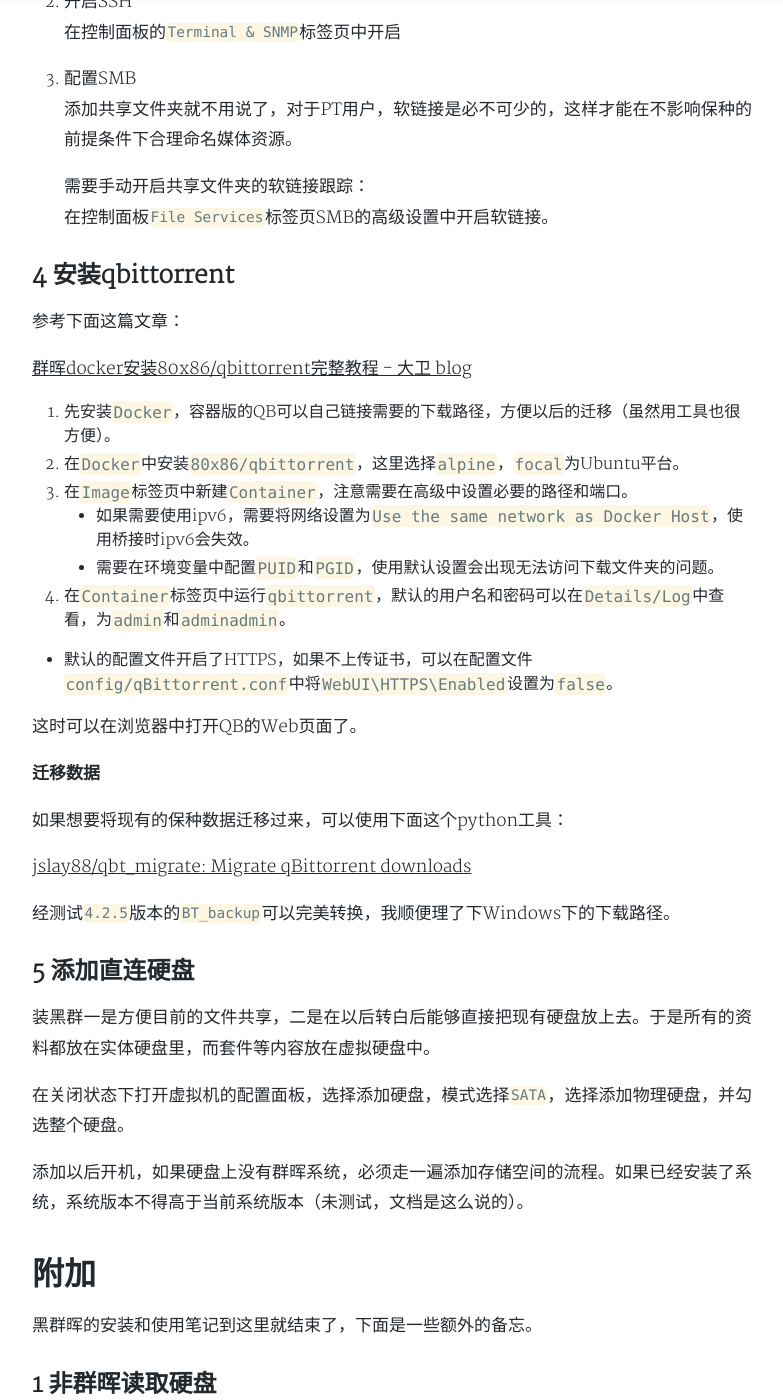
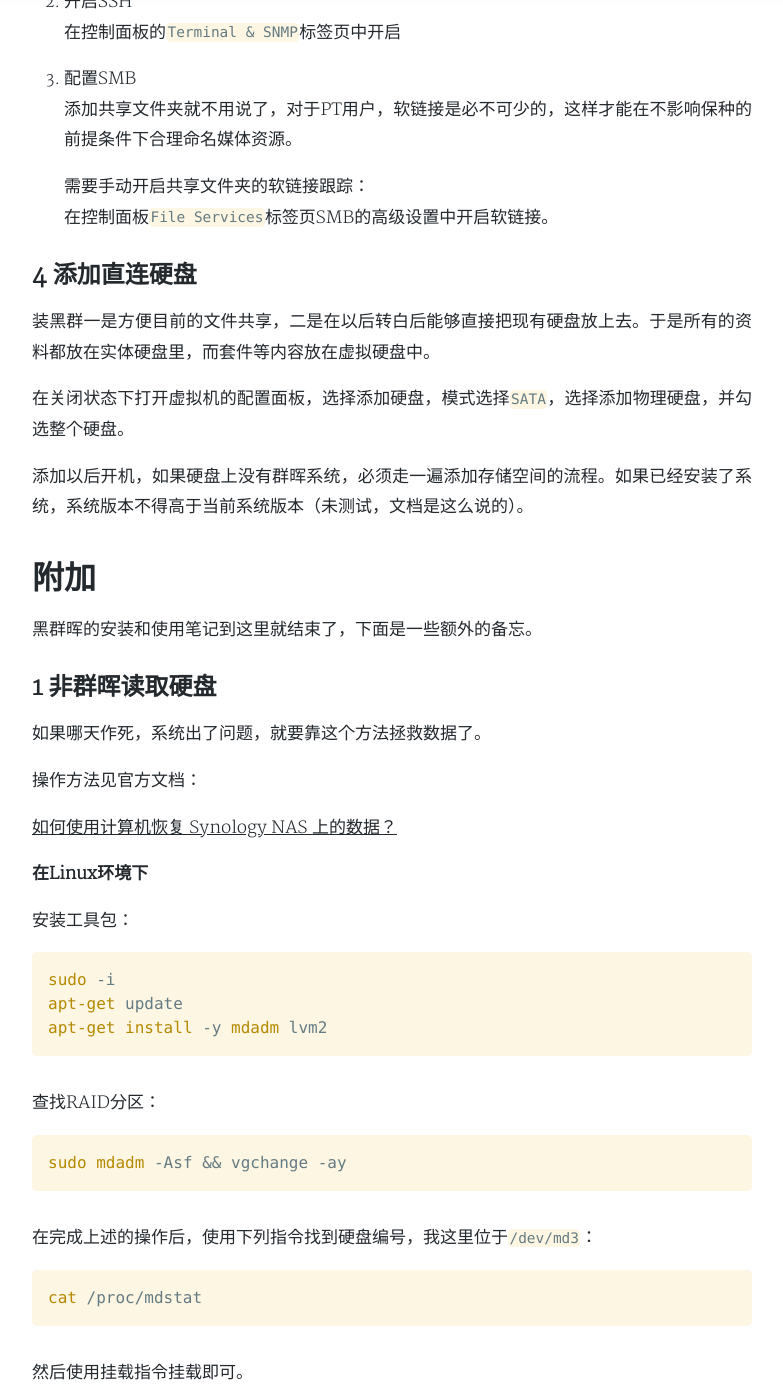
Before and after one commit to lgtm-migrator/echo094.github.io, a Jekyll site: the page built from _posts/2020-07-04-linux-synology-vmware.md, in a window 1280 px wide and 1400 px high, scrolled down 1548 px. Shown: the whole window, without its empty margins (248-1031 px from the left). Built offline with Jekyll 4.4.1, drawn with Linux system fonts in a browser that asks for light colours; nearby versions of some CDN libraries; a style sheet for code colours, icons or effects is not loaded; some of the changed text lies outside the part shown.

Commit message:
Update 2020-07-04-linux-synology-vmware.md

````diff
--- a/_posts/2020-07-04-linux-synology-vmware.md
+++ b/_posts/2020-07-04-linux-synology-vmware.md
@@ -73,34 +73,7 @@ tags: linux synology
 
 
 
-## 4 安装qbittorrent
-
-参考下面这篇文章：
-
-[群晖docker安装80x86/qbittorrent完整教程 - 大卫 blog](https://www.iyuu.cn/archives/304/)
-
-0. 先安装`Docker`，容器版的QB可以自己链接需要的下载路径，方便以后的迁移（虽然用工具也很方便）。
-1. 在`Docker`中安装`80x86/qbittorrent`，这里选择`alpine`，`focal`为Ubuntu平台。
-2. 在`Image`标签页中新建`Container`，注意需要在高级中设置必要的路径和端口。
-   * 如果需要使用ipv6，需要将网络设置为`Use the same network as Docker Host`，使用桥接时ipv6会失效。
-   * 需要在环境变量中配置`PUID`和`PGID`，使用默认设置会出现无法访问下载文件夹的问题。
-3. 在`Container`标签页中运行`qbittorrent`，默认的用户名和密码可以在`Details/Log`中查看，为`admin`和`adminadmin`。
-
-* 默认的配置文件开启了HTTPS，如果不上传证书，可以在配置文件`config/qBittorrent.conf`中将`WebUI\HTTPS\Enabled`设置为`false`。
-
-这时可以在浏览器中打开QB的Web页面了。
-
-**迁移数据**
-
-如果想要将现有的保种数据迁移过来，可以使用下面这个python工具：
-
-[jslay88/qbt_migrate: Migrate qBittorrent downloads](https://github.com/jslay88/qbt_migrate)
-
-经测试`4.2.5`版本的`BT_backup`可以完美转换，我顺便理了下Windows下的下载路径。
-
-
-
-## 5 添加直连硬盘
+## 4 添加直连硬盘
 
 装黑群一是方便目前的文件共享，二是在以后转白后能够直接把现有硬盘放上去。于是所有的资料都放在实体硬盘里，而套件等内容放在虚拟硬盘中。
 
@@ -170,3 +143,25 @@ mount /dev/md3 /mnt/ -o rw
 开机以后硬盘能够正常读取，只需要修复一下系统分区，毕竟920的系统版本比黑群的高。
 
 根据官方文档：[如何在多台 Synology NAS（DSM 6.0 和更新版本）之间进行迁移](https://www.synology.com/zh-cn/knowledgebase/DSM/tutorial/General_Setup/How_to_migrate_between_Synology_NAS_DSM_6_0_and_later)，使用**Hyper Backup**迁移时，发现qbittorrent等第三方套件都不能备份。这也不是大问题，可以把包含配置文件的目录备份，再在新设备中手动安装套件即可。
+
+
+
+## 3 清理计划任务日志
+
+参考下面的帖子:
+[How to purge task manager logs](https://www.reddit.com/r/synology/comments/osc8tb/how_to_purge_task_manager_logs/)
+
+群晖计划任务的运行记录保存在数据库`sched_status.sqlite`的表`task_status`中，
+数据库位于目录`/usr/syno/etc`，只需要清空对应`task_id`的记录即可。
+
+```sql
+select count(*) from task_status where task_id=1;
+delete from task_status where task_id=1;
+.quit
+```
+
+`task_id`可以使用下述命令查找：
+
+```bash
+/usr/syno/bin/synoschedtask --get
+```
````
